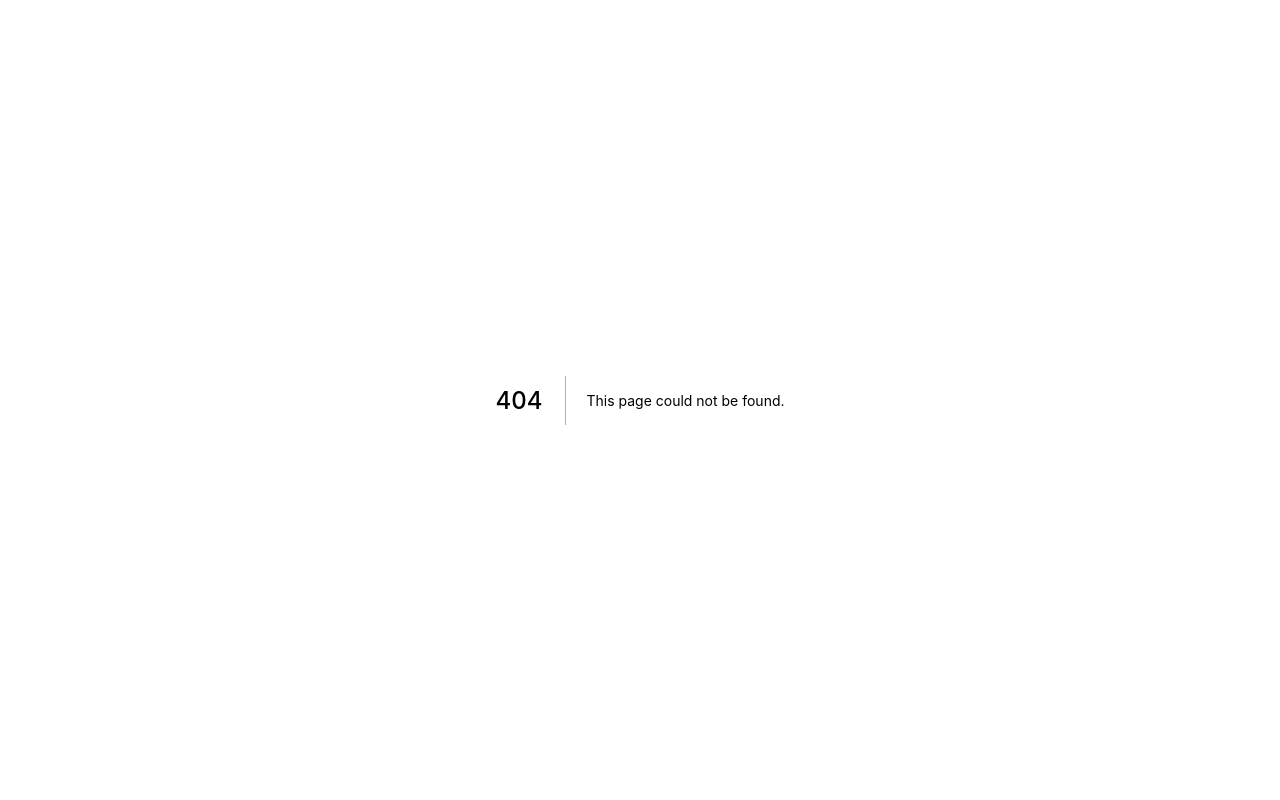
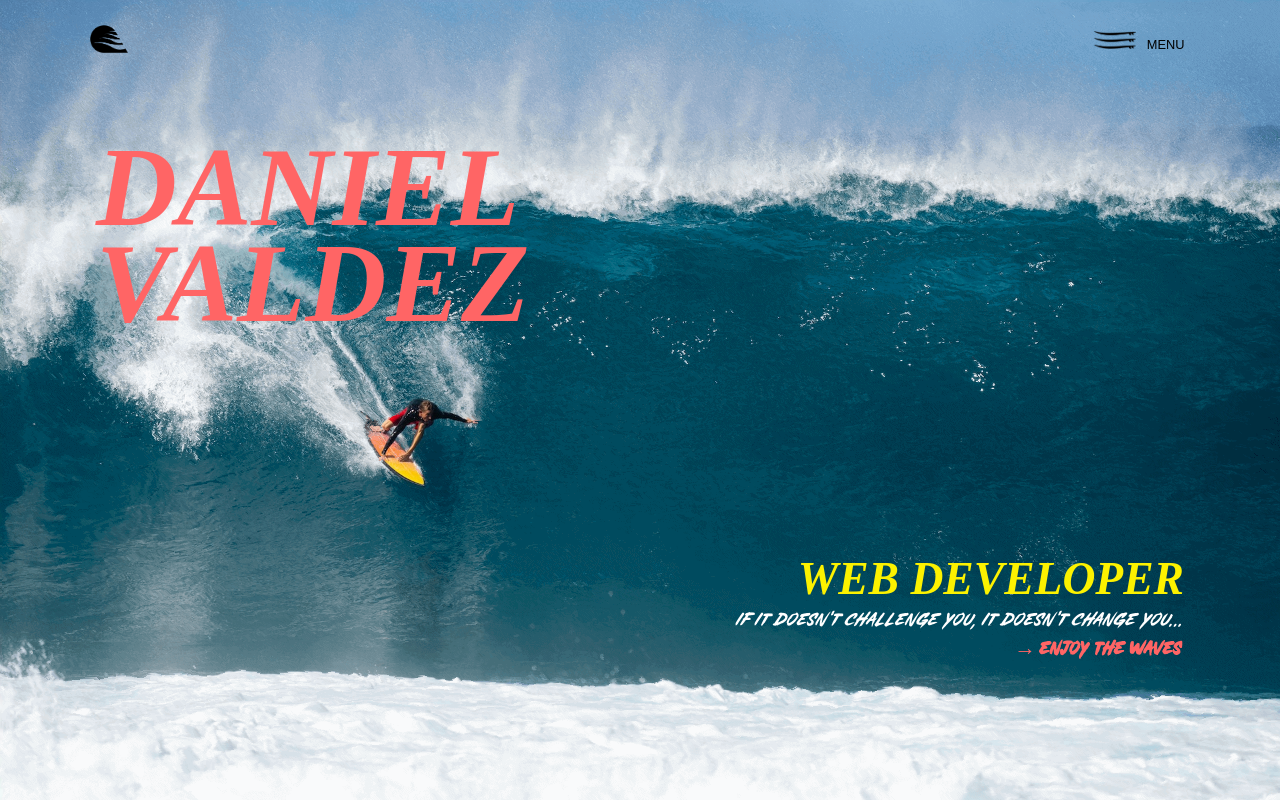
Before and after one commit to DanValMont/danielvaldezmontalvan.com, a Next.js app: page /danielvaldezmontalvan.com/ in a window 1280 px wide. Before the commit this address had no page. Built offline with nearby package versions, Linux system fonts and the light colour scheme; a web font is replaced by a local one.

Commit message:
added basePath to repository name.

```diff
--- a/components/Layout/Layout.js
+++ b/components/Layout/Layout.js
@@ -9,7 +9,12 @@ function Layout({ title, description, children, applycss, applyFilter }) {
         <title>
           {title ? `${title} - Daniel Valdez` : "Daniel Valdez - Web Developer"}
         </title>
-        {description && <meta name="description" content={description}></meta>}
+        {description && <meta name="description" content={description} />}
+        <meta
+          name="keywords"
+          content="Daniel, Valdez, Montalvan, Daniel Valdez Montalvan, Portfolio, Web Developer, Full Stack Web Developer, Full Stack Developer, Website, Developer, Peru, Brasil, Brazil, US, United States, Freelance"
+        />
+        <meta name="author" content="Daniel Valdez Montalvan" />
         <meta name="viewport" content="width=device-width, initial-scale=1.0" />
         <meta httpEquiv="X-UA-Compatible" content="ie=edge" />
         <link rel="icon" href="favicon.ico" />
--- a/next.config.js
+++ b/next.config.js
@@ -9,6 +9,7 @@ const nextConfig = {
     // loader: "imgix",
     // path: "",
   },
+  basePath: "/danielvaldezmontalvan.com",
 };
 
 module.exports = nextConfig;
```
